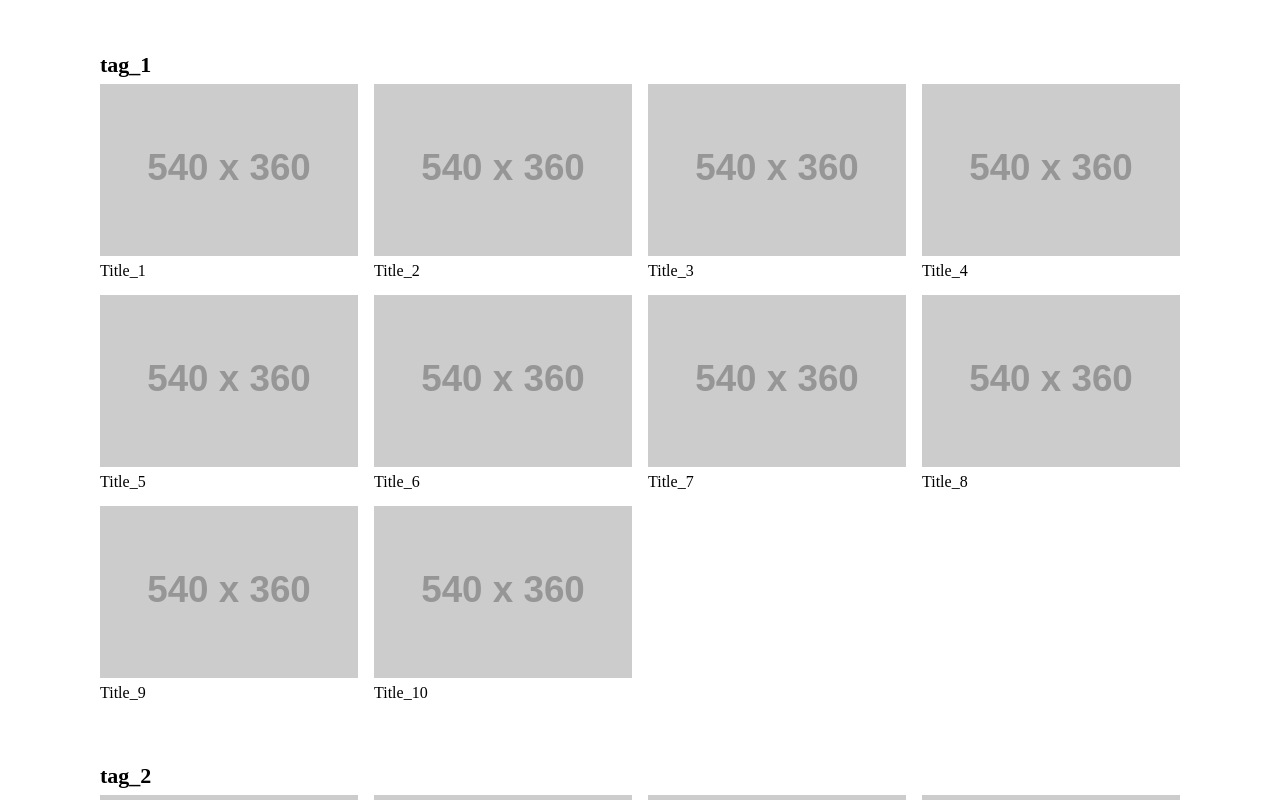
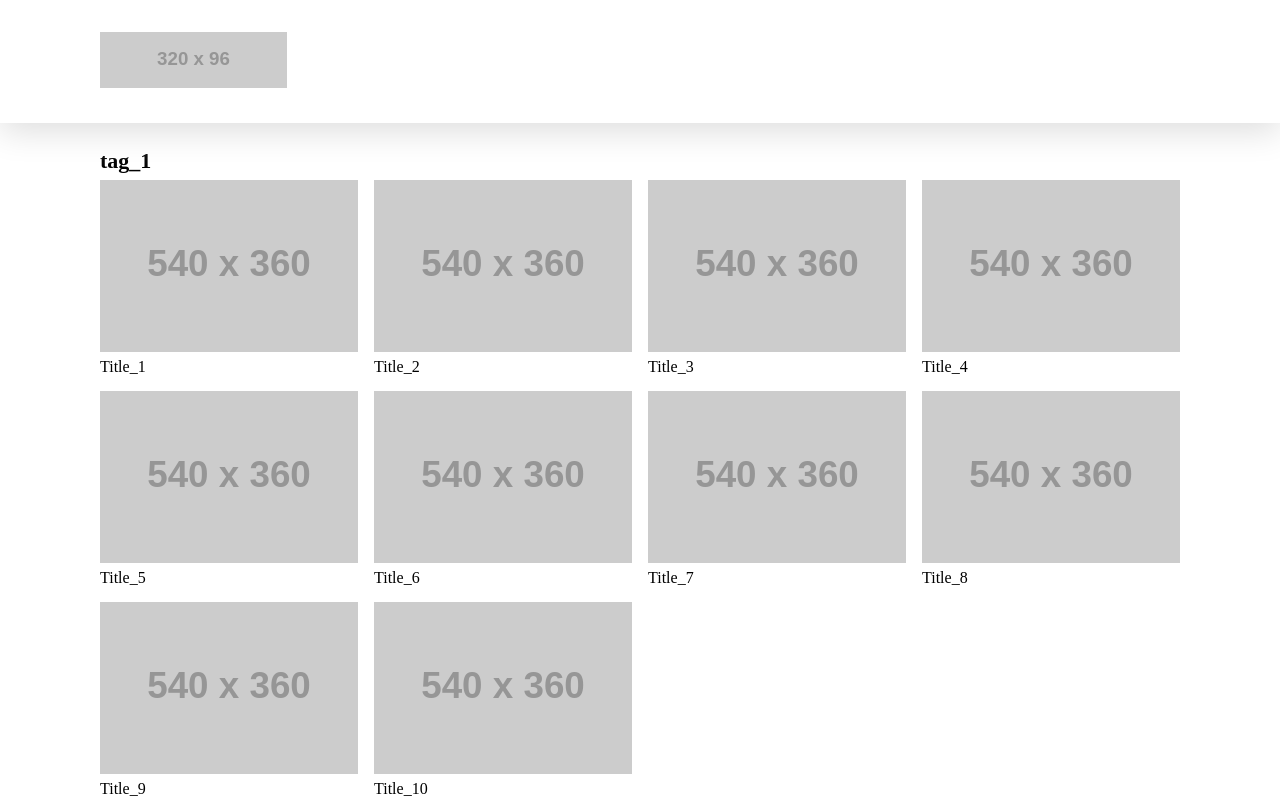
Before and after one commit to katoushouta/Feallow_test_web, a Next.js app: page / in a window 1280 px wide. Shown: the top 800 px of the page. Built offline with nearby package versions, Linux system fonts and the light colour scheme.

Commit message:
base作成

```diff
--- a/pages/index.tsx
+++ b/pages/index.tsx
@@ -1,11 +1,15 @@
 
 import { dummyHomeView } from '../mock/view/home'
-import { Title } from '../parts/title/title'
+import { Base } from '../parts/Base/base'
+import { Footer } from '../parts/Footer/footer'
+import { Header } from '../parts/Header/header'
+import { Title } from '../parts/Title/title'
 import styles from '../styles/Home.module.sass'
 
 export default function Home() {
   const apiData = dummyHomeView
   return (
+    <Base>
       <div className={styles.container} >
         {apiData.titlesByTag.map((v, i) => {
           return (
@@ -20,5 +24,6 @@ export default function Home() {
           )
         })}
       </div>
+    </Base>
   )
 }
--- /dev/null
+++ b/parts/Base/base.module.sass
@@ -0,0 +1,2 @@
+.main
+    padding-top: 96px
--- /dev/null
+++ b/parts/Base/base.tsx
@@ -0,0 +1,27 @@
+import { useEffect, useRef, useState } from "react"
+import { Footer } from "../Footer/footer"
+import { Header } from "../Header/header"
+import s from "./base.module.sass"
+
+export const Base: React.FC<{}> = (props) => {
+    const ref = useRef<HTMLDivElement>(null)
+    const [isScroll, setScroll] = useState(false)
+    useEffect(() => {
+        if(ref.current && window) {
+            console.log("w", window.outerHeight)
+            console.log("d", ref.current.scrollHeight)
+            if (ref.current.scrollHeight > window.outerHeight) {
+                setScroll(true)
+            }
+        }
+    }, [ref])
+    return (
+        <>
+            <Header isTop={!isScroll}/>
+            <div className={s.main} ref={ref}>
+                {props.children}
+            </div>
+            <Footer />
+        </>
+    )
+}
--- /dev/null
+++ b/parts/Footer/footer.module.sass
@@ -0,0 +1,13 @@
+.footer
+    box-shadow: 0 8px 32px #dddddd
+    padding: 48px 32px
+    .container
+        display: flex
+        align-items: center
+        flex-direction: column
+        > p
+            font-size: 13px
+            color: #333333
+            margin-bottom: 24px
+            &:last-child
+                margin-bottom: 0
--- /dev/null
+++ b/parts/Footer/footer.tsx
@@ -0,0 +1,12 @@
+import s from "./footer.module.sass"
+
+export const Footer: React.FC<{}> = () => {
+    return (
+        <div className={s.footer}>
+            <div className={s.container}>
+                <p>フロント研修用試作サイト: Feallow_test</p>
+                <p>created by Fazuri</p>
+            </div>
+        </div>
+    )
+}
--- /dev/null
+++ b/parts/Header/header.module.sass
@@ -0,0 +1,14 @@
+.header
+    box-shadow: 0 8px 32px #dddddd
+    padding: 32px 0
+    position: fixed
+    top: 0
+    left: 0
+    background: white
+    width: 100%
+    .container
+        max-width: min(1080px, calc(100vw - 64px))
+        margin: 0 auto
+        .logo
+            > img
+                height: 56px
--- /dev/null
+++ b/parts/Header/header.tsx
@@ -0,0 +1,13 @@
+import s from "./header.module.sass"
+
+export const Header: React.FC<{isTop: boolean}> = ({isTop}) => {
+    return (
+        <div className={`${s.header} ${isTop&& s.top}`}>
+            <div className={s.container}>
+                <div className={s.logo}>
+                    <img src={"https://placehold.jp/320x96.png?text=LOGO"} />
+                </div>
+            </div>
+        </div>
+    )
+}
--- a/styles/Home.module.sass
+++ b/styles/Home.module.sass
@@ -1,5 +1,5 @@
 .container
-    max-width: min(1080px, calc(100vw - 32px))
+    max-width: min(1080px, calc(100vw - 64px))
     margin: 54px auto 96px
     .tagSection
         margin-bottom: 48px
```
Lines whose indentation alone changed are shown as unchanged.
